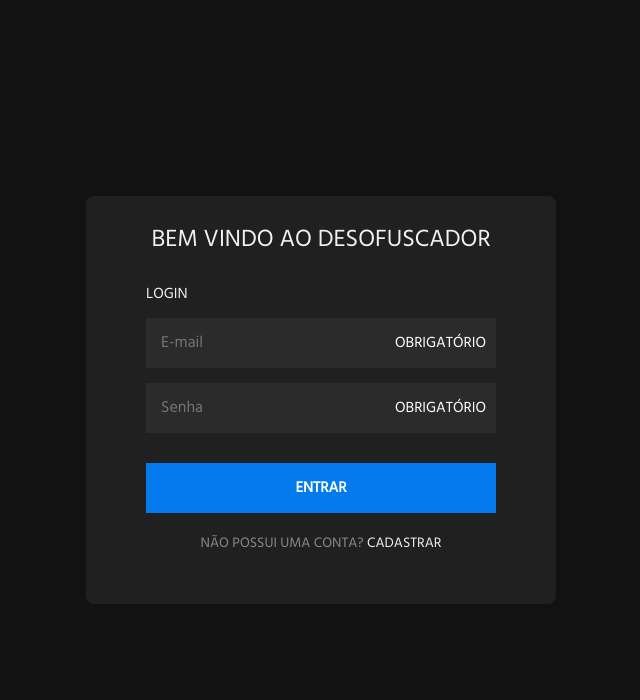
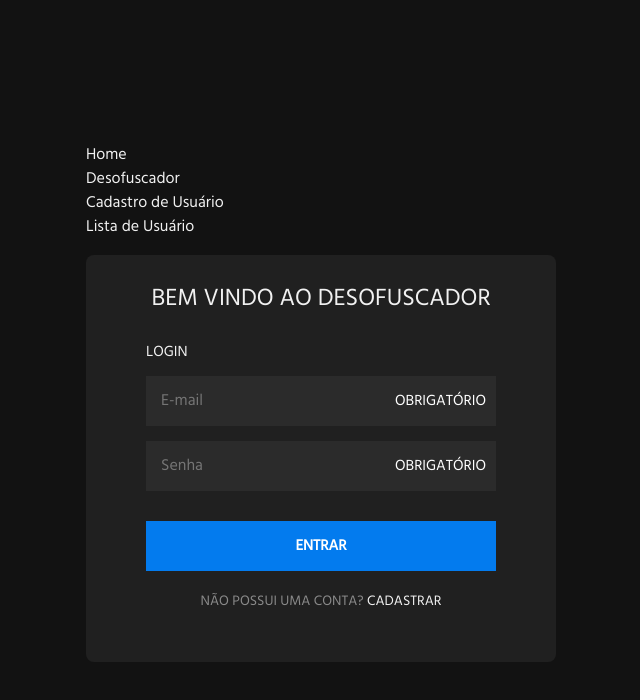
Before and after one commit to Shundas/PI---Desofucasdor-de-URL, a React (Create React App) app in the folder frontend/: page / in a window 1280 px wide. Shown: the top 700 px of the page, without its empty margins (319-959 px from the left). Built offline with nearby package versions, Linux system fonts and the light colour scheme.

Commit message:
Tentativa de criar um Header

```diff
--- a/frontend/package.json
+++ b/frontend/package.json
@@ -3,6 +3,7 @@
   "version": "0.1.0",
   "private": true,
   "dependencies": {
+    "@material-ui/core": "^4.10.2",
     "@testing-library/jest-dom": "^4.2.4",
     "@testing-library/react": "^9.3.2",
     "@testing-library/user-event": "^7.1.2",
--- /dev/null
+++ b/frontend/src/components/Header/index.js
@@ -0,0 +1,21 @@
+import React from 'react';
+import {Link} from 'react-router-dom';
+import './style.css';
+
+
+export default function Header() {
+    return (
+        <div id="page-header">
+            <header>
+                <nav>
+                    <ul className="menu">
+                        <li><Link to='/'>Home </Link></li>
+                        <li><Link to='/desofuscador'>Desofuscador </Link></li>
+                        <li><Link to='/cadastro'>Cadastro de Usuário </Link></li>
+                        <li><Link to='/lista'>Lista de Usuário </Link></li>
+                    </ul>
+                </nav>
+            </header>
+        </div>
+    )
+}
--- /dev/null
+++ b/frontend/src/components/Header/style.css
@@ -0,0 +1,15 @@
+#page-header {
+    width: 100%;
+    max-width: 1100px;
+    margin: 0 auto;
+    display: inline;
+  }
+
+  #page-header header {
+    margin-top: 5px;
+    display: inline-block;
+  }
+
+  #page-header li {
+    display: inline;
+  }
--- a/frontend/src/pages/Home/index.js
+++ b/frontend/src/pages/Home/index.js
@@ -1,9 +1,13 @@
 import React from "react";
 import { Link } from "react-router-dom";
 import "./styles.css";
+import Header from '../../components/Header'
+
 
 export default function Home() {
   return (
+    <>
+    <Header />
     <div className="login-form">
      <h2>Bem vindo ao Desofuscador</h2>
       <h6>LOGIN</h6>
@@ -25,5 +29,6 @@ export default function Home() {
         </div>
       </form>
     </div>
+    </>
   );
 }
```
Also changed, not shown: 1 other file (tests, documents, lock files or other folders).
